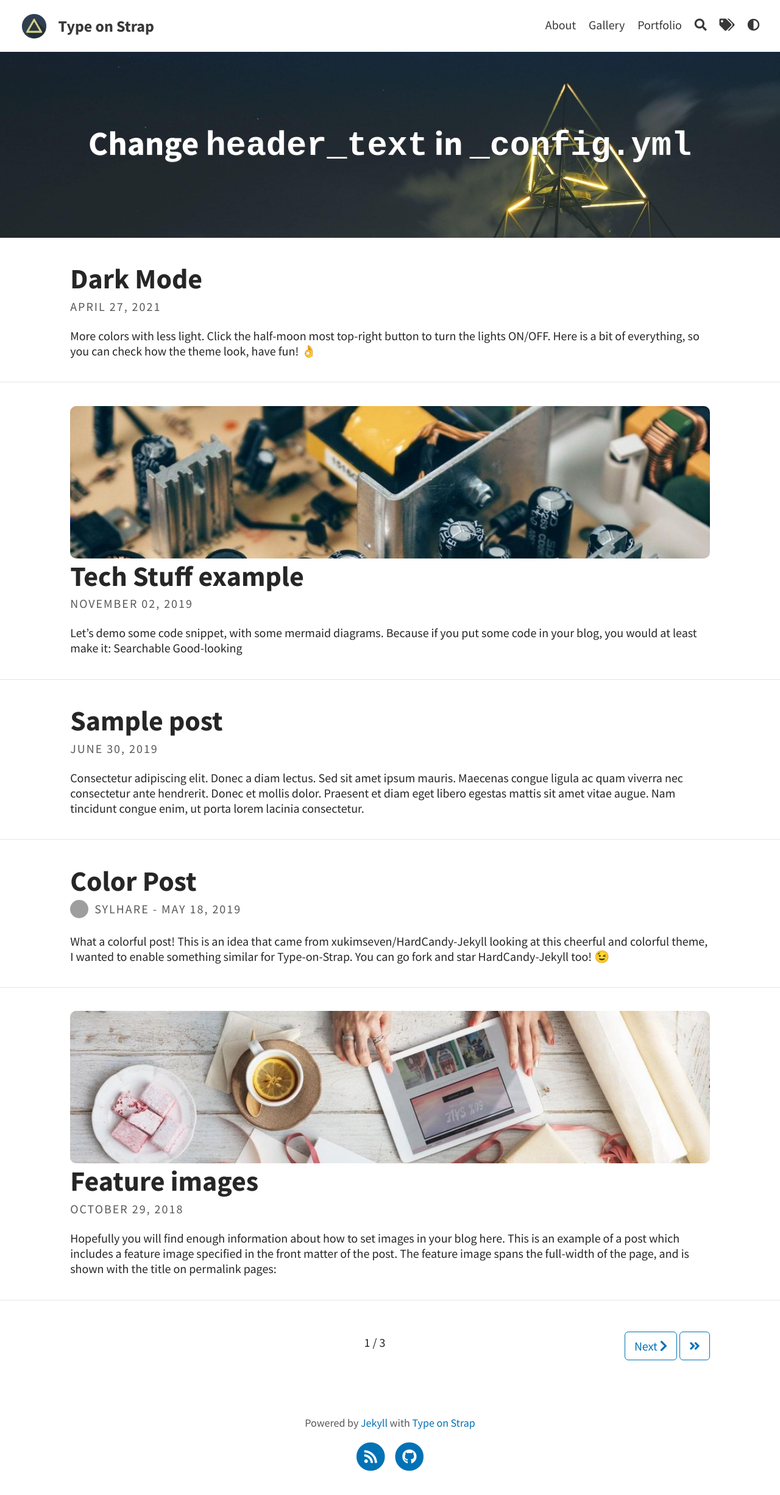
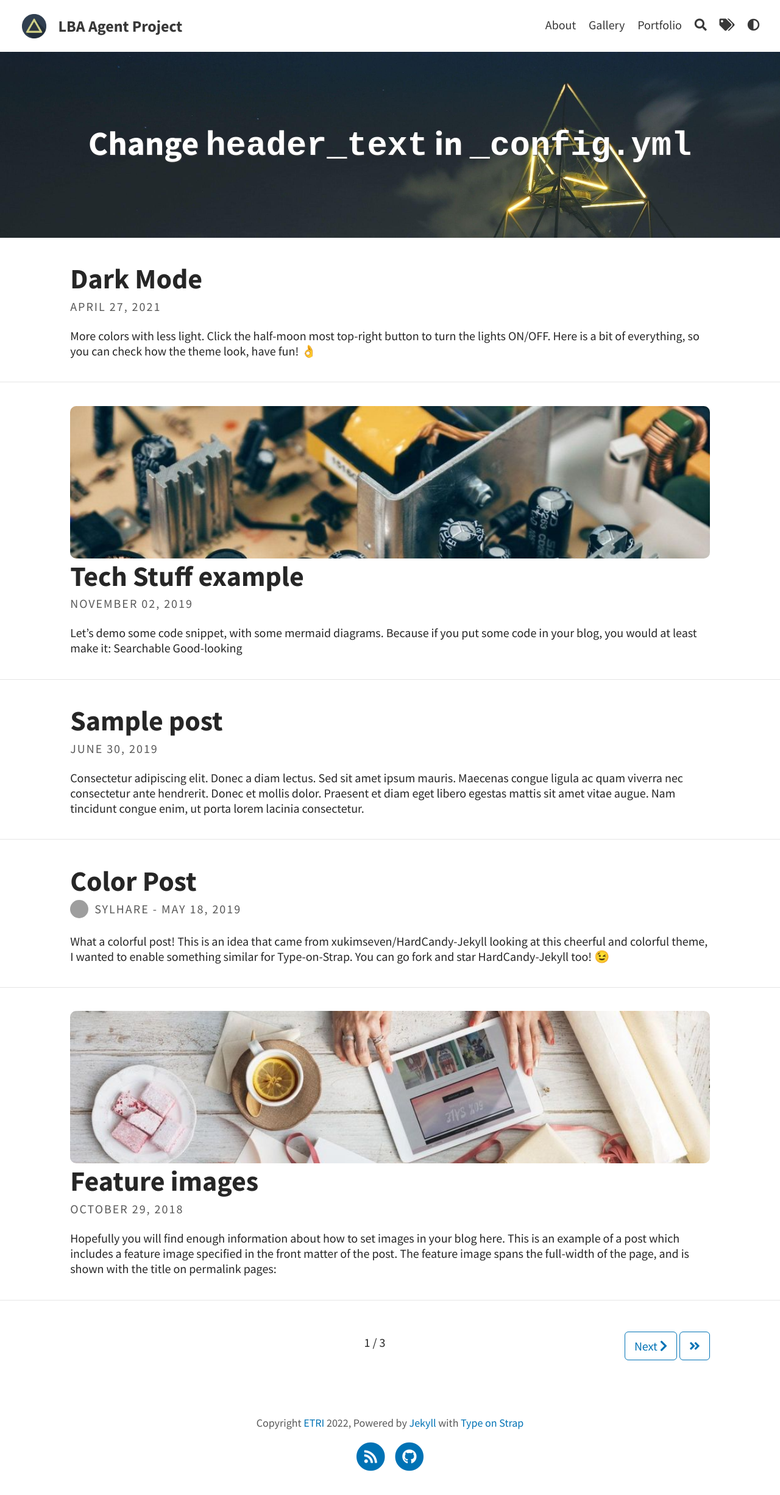
Before and after one commit to lbaa2022/lbaa2022.github.io, a Jekyll site: the page built from index.html, in a window 1280 px wide. Shown: the whole page at 61% size. Built offline with Jekyll 4.4.1, drawn with Linux system fonts in a browser that asks for light colours; the list of posts is cut into pages by our own code; grey boxes are pictures that could not be loaded.

Commit message:
Update _config.yml

```diff
--- a/_config.yml
+++ b/_config.yml
@@ -1,10 +1,10 @@
 # SITE CONFIGURATION
-baseurl: "/Type-on-Strap"
-url: "https://sylhare.github.io"
+baseurl: ""
+url: "https://lbaa2022.github.io"
 
 # THEME-SPECIFIC CONFIGURATION
-title: Type on Strap                                    # site's title
-description: "A website with blog posts and pages"      # used by search engines
+title: LBA Agent Project                                # site's title
+description: "LBA Agent Project Homepage"      # used by search engines
 avatar: assets/img/triangle.png                         # Empty for no avatar in navbar
 favicon: assets/favicon.ico                             # Icon displayed in the tab
 
@@ -13,7 +13,7 @@
 header_feature_image: assets/img/header/triangular.jpeg
 header_feature_image_responsive: true
 footer_text: >
-  Powered by <a href="https://jekyllrb.com/">Jekyll</a> with <a href="https://github.com/sylhare/Type-on-Strap">Type on Strap</a>
+  Copyright <a href="https://www.etri.re.kr">ETRI</a> 2022, Powered by <a href="https://jekyllrb.com/">Jekyll</a> with <a href="https://github.com/sylhare/Type-on-Strap">Type on Strap</a>
 
 # Blog
 excerpt: true                                           # Or "truncate" (first 250 characters), "false" to disable
```
